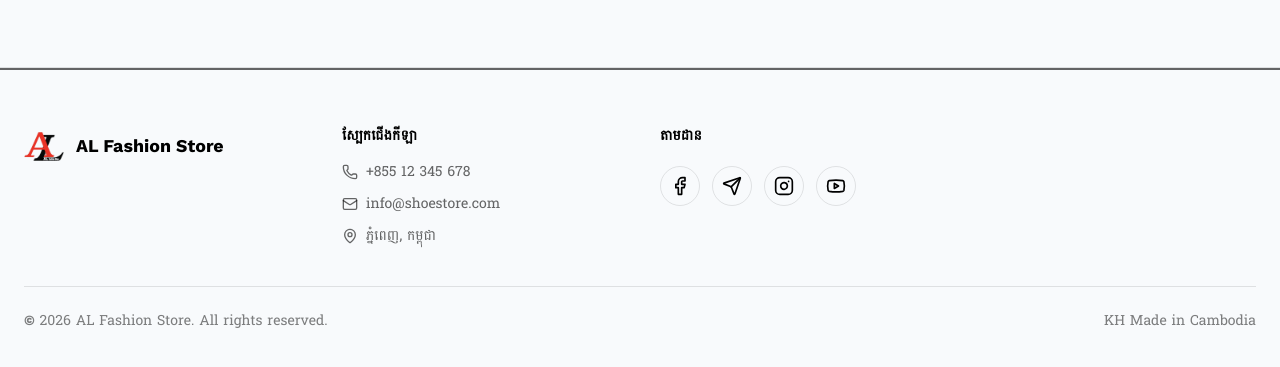
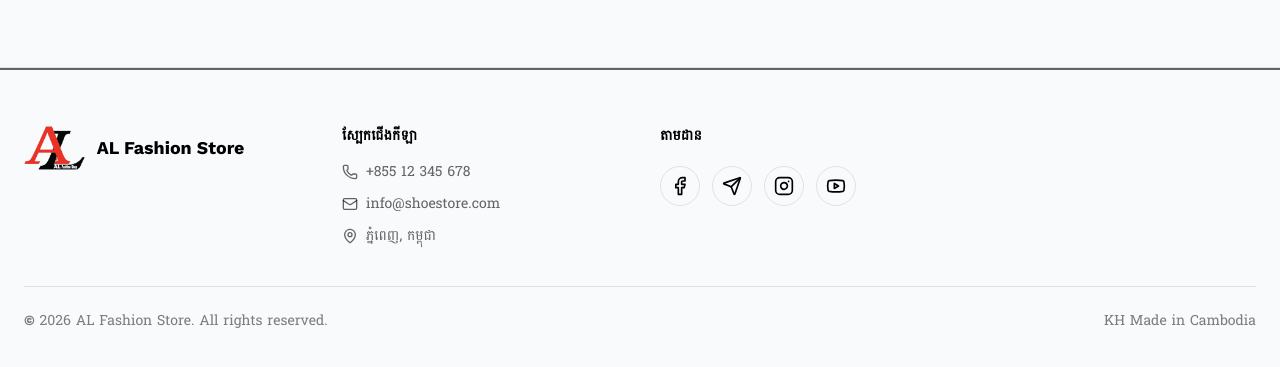
Before and after one commit to YoeungYeng/al_fashion_shop, a React (Vite) app: page / in a window 1280 px wide. Shown: the part 3519-3886 px from the top of the page. Built offline with nearby package versions, Linux system fonts and the light colour scheme.

Commit message:
commit from yeng

```diff
--- a/src/app/components/Footer.tsx
+++ b/src/app/components/Footer.tsx
@@ -77,14 +77,14 @@ export function Footer() {
       className={`bg-transparent border-t border-black/10 text-black ${kh ? "font-body-kh" : "font-body-en"}`}
     >
       <div className="w-full border-1 border-black/60" />
-      <div className="max-w-[1700px] mx-auto px-6 py-14">
+      <div className="max-w-[1400px] mx-auto px-6 py-14">
         <div className="grid grid-cols-1 sm:grid-cols-2 lg:grid-cols-4 gap-10">
           {/* BRAND */}
 
           <div>
             <div className="flex items-center gap-3 mb-4">
-              <div className="w-10 h-10 object-contain flex items-center justify-center">
-                <img src={logo} alt="" />
+              <div className="object-contain flex items-center justify-center">
+                <img src={logo} alt="" className="h-11 object-contain"/>
               </div>
 
               <div>
--- a/src/app/components/Navbar.tsx
+++ b/src/app/components/Navbar.tsx
@@ -69,7 +69,7 @@ export function Navbar() {
             <img
               src={logo}
               alt="AL Fashion"
-              className="w-10 h-10 bg-white object-contain "
+              className="h-10 bg-white object-contain "
             />
             <span className={logoClass}>
               {kh ? "អេអិល ហ្វេសសិន" : "AL Fashion"}
--- a/src/app/pages/ProductsPage.tsx
+++ b/src/app/pages/ProductsPage.tsx
@@ -241,7 +241,7 @@ export function ProductsPage() {
 
           {/* TOOLBAR */}
           <div className="flex flex-col lg:flex-row lg:items-center justify-between gap-5 mb-4">
-            <div className="flex flex-wrap items-center xl:gap-[170px] md:gap-[160px] sm:gap-[100px] gap-[170px]">
+            <div className="flex flex-wrap items-center gap-[50px]">
               <FilterButton
                 onClick={() => setShowFilters(true)}
                 hasActiveFilters={hasActiveFilters}
@@ -253,7 +253,7 @@ export function ProductsPage() {
               <select
                 value={sortKey}
                 onChange={(e) => setSortKey(e.target.value as SortKey)}
-                className={`${bodyFont} text-[14px] w-48 py-1.5 px-2 font-normal rounded border `}
+                className={`${bodyFont} text-[14px] py-1.5 px-2 font-normal rounded border `}
               >
                 <option value="date" >{kh ? "តម្រៀប" : "Sort"}</option>
                 <option value="date" >{kh ? "ថ្មីបំផុត" : "Newest"}</option>
```
